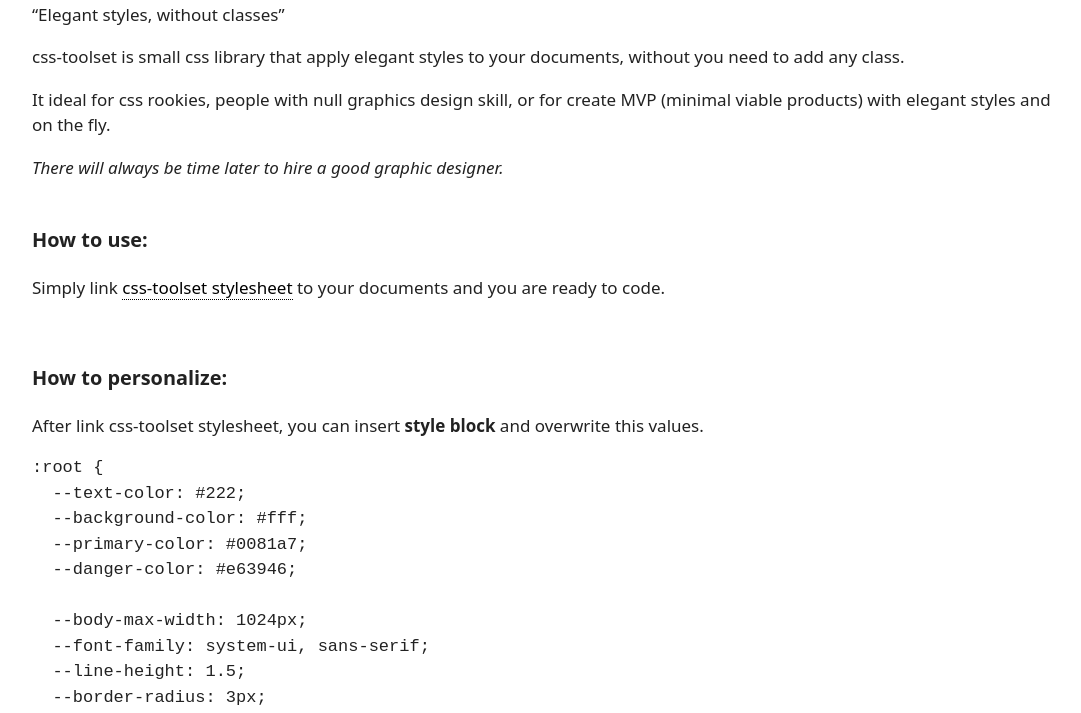
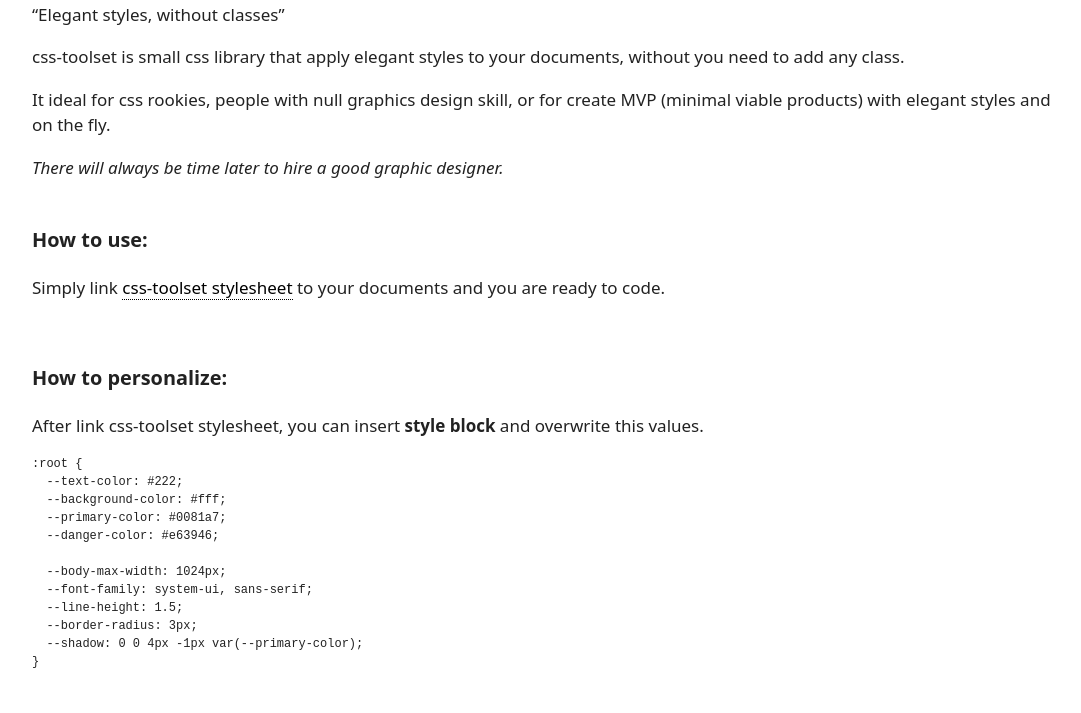
Before and after one commit to galiprandi/css-toolset, a website: page index.html in a window 1280 px wide. Shown: the part 79-792 px from the top of the page, without its empty margins (96-1177 px from the left). Drawn offline with Linux system fonts and the light colour scheme.

Commit message:
Fix pre font size

```diff
--- a/index.html
+++ b/index.html
@@ -24,6 +24,11 @@
     <!-- Meta Tags Generador / https://galiprandi.github.io/meta-tag-generator/ -->
 
     <link rel="stylesheet" href="css-toolset.css" />
+    <style>
+      pre {
+        font-size: 12px;
+      }
+    </style>
   </head>
   <body>
     <section>
```
